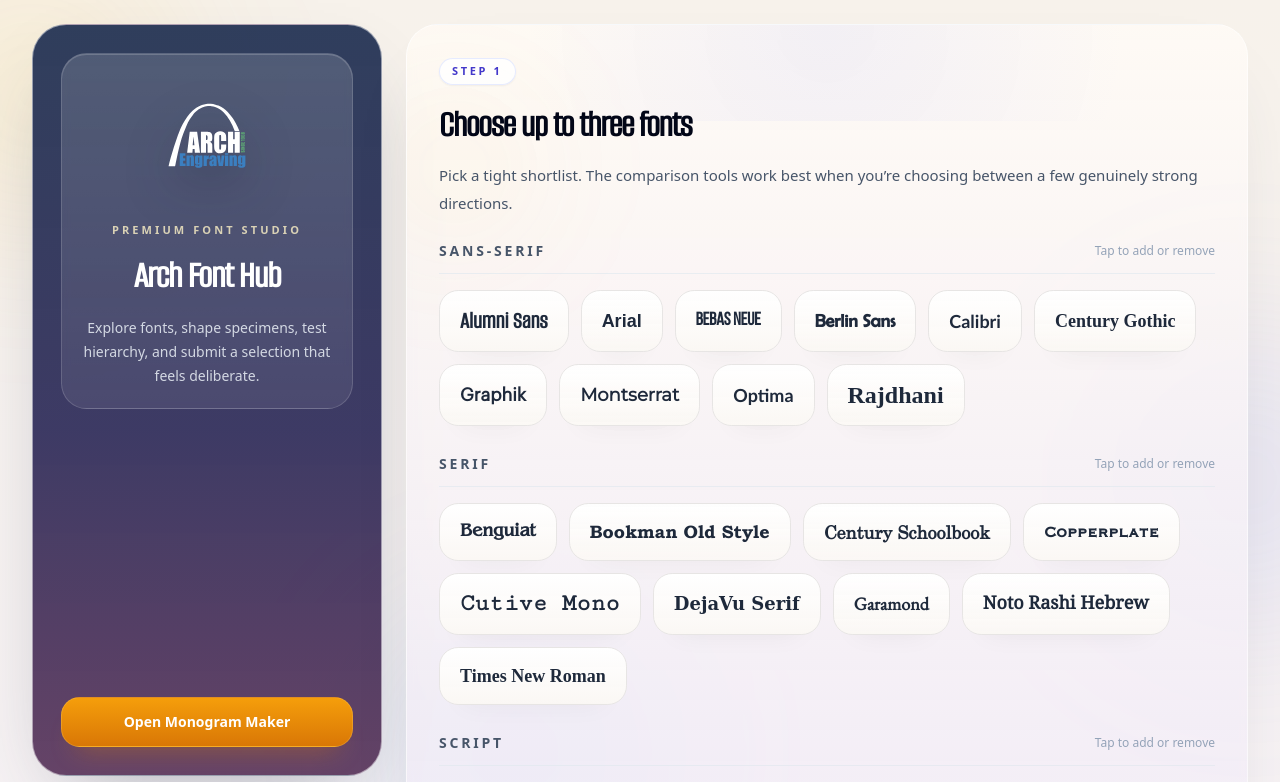
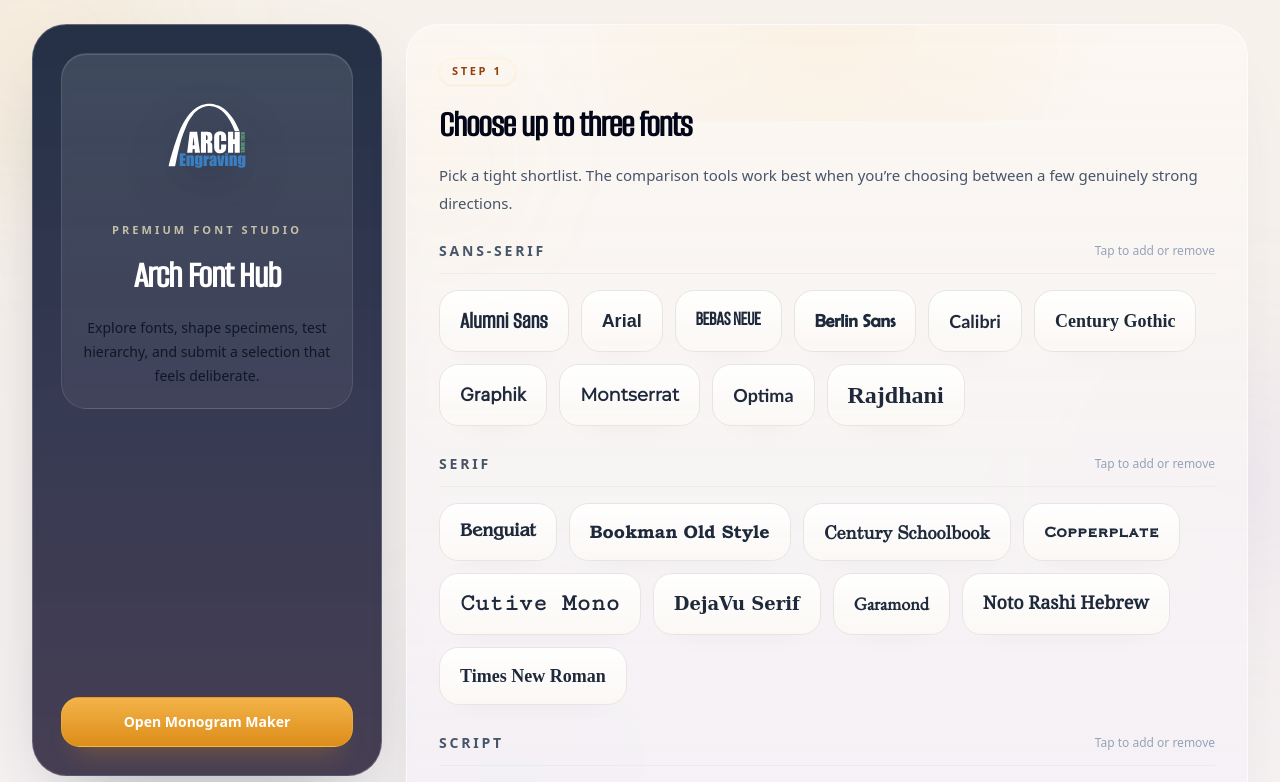
Before and after one commit to Arch-Tom/archfonthub, a React (Vite) app: page / in a window 1280 px wide. Shown: the top 782 px of the page. Built offline with nearby package versions, Linux system fonts and the light colour scheme; a web font is replaced by a local one.

Commit message:
Refine palette for a calmer cohesive feel

```diff
--- a/src/App.jsx
+++ b/src/App.jsx
@@ -35,20 +35,20 @@ const AlignIcon = ({ align = 'left' }) => {
 const SectionShell = ({ eyebrow, title, description, action = null, children, tone = 'soft' }) => {
   const toneClasses =
     tone === 'light'
-      ? 'border-white/70 bg-[linear-gradient(180deg,rgba(255,255,255,0.98),rgba(250,248,245,0.95))] shadow-[0_28px_70px_-40px_rgba(30,41,59,0.18)]'
-      : 'border-white/55 bg-[linear-gradient(180deg,rgba(255,251,246,0.82),rgba(242,236,247,0.72)_58%,rgba(233,240,250,0.76))] shadow-[0_34px_80px_-42px_rgba(51,65,85,0.22)] backdrop-blur-sm';
+      ? 'border-white/80 bg-[linear-gradient(180deg,rgba(255,255,255,0.985),rgba(250,248,245,0.96))] shadow-[0_26px_64px_-40px_rgba(30,41,59,0.14)]'
+      : 'border-white/65 bg-[linear-gradient(180deg,rgba(252,248,243,0.86),rgba(245,241,247,0.78)_58%,rgba(239,244,249,0.8))] shadow-[0_30px_72px_-42px_rgba(51,65,85,0.18)] backdrop-blur-sm';
 
   const eyebrowClasses =
     tone === 'light'
-      ? 'text-slate-600 bg-white/90 border-stone-200/80'
-      : 'text-indigo-700 bg-white/80 border-indigo-100/80';
+      ? 'text-slate-600 bg-white/92 border-stone-200/80'
+      : 'text-amber-800 bg-white/82 border-amber-100/80';
 
   return (
     <section className={`relative overflow-hidden rounded-[2rem] border p-6 sm:p-8 ${toneClasses}`}>
       <div className="pointer-events-none absolute inset-0" aria-hidden="true">
-        <div className="absolute inset-x-0 top-0 h-24 bg-[radial-gradient(circle_at_top,rgba(129,140,248,0.09),transparent_70%)]" />
-        <div className="absolute -left-16 top-8 h-56 w-56 rounded-full bg-[radial-gradient(circle,rgba(251,191,36,0.10),transparent_72%)] blur-3xl" />
-        <div className="absolute -right-20 bottom-0 h-64 w-64 rounded-full bg-[radial-gradient(circle,rgba(96,165,250,0.12),transparent_72%)] blur-3xl" />
+        <div className="absolute inset-x-0 top-0 h-24 bg-[radial-gradient(circle_at_top,rgba(245,158,11,0.06),transparent_70%)]" />
+        <div className="absolute -left-16 top-10 h-48 w-48 rounded-full bg-[radial-gradient(circle,rgba(251,191,36,0.08),transparent_72%)] blur-3xl" />
+        <div className="absolute -right-20 bottom-0 h-56 w-56 rounded-full bg-[radial-gradient(circle,rgba(148,163,184,0.10),transparent_72%)] blur-3xl" />
       </div>
 
       <div className="relative">
@@ -468,27 +468,27 @@ const App = () => {
   const hebrewRegex = /[\u0590-\u05FF]/;
 
   return (
-    <div className="min-h-screen bg-[linear-gradient(180deg,#f7f2eb,#f6f2fb_48%,#eef4fb)] text-slate-900">
+    <div className="min-h-screen bg-[linear-gradient(180deg,#f6f1ea,#f5f1f7_46%,#eef3f8)] text-slate-900">
       <div className="pointer-events-none fixed inset-0 overflow-hidden" aria-hidden="true">
-        <div className="absolute left-[-12rem] top-[-8rem] h-[28rem] w-[28rem] rounded-full bg-[radial-gradient(circle,rgba(251,191,36,0.14),transparent_70%)] blur-3xl" />
-        <div className="absolute right-[-12rem] top-[16rem] h-[28rem] w-[28rem] rounded-full bg-[radial-gradient(circle,rgba(129,140,248,0.16),transparent_72%)] blur-3xl" />
-        <div className="absolute bottom-[-10rem] left-[24%] h-[26rem] w-[26rem] rounded-full bg-[radial-gradient(circle,rgba(96,165,250,0.16),transparent_72%)] blur-3xl" />
+        <div className="absolute left-[-10rem] top-[-8rem] h-[24rem] w-[24rem] rounded-full bg-[radial-gradient(circle,rgba(245,158,11,0.10),transparent_70%)] blur-3xl" />
+        <div className="absolute right-[-10rem] top-[18rem] h-[24rem] w-[24rem] rounded-full bg-[radial-gradient(circle,rgba(167,139,250,0.10),transparent_72%)] blur-3xl" />
+        <div className="absolute bottom-[-9rem] left-[26%] h-[22rem] w-[22rem] rounded-full bg-[radial-gradient(circle,rgba(148,163,184,0.12),transparent_72%)] blur-3xl" />
       </div>
 
       <div className="relative mx-auto max-w-[1650px] px-4 py-4 sm:px-6 lg:px-8 lg:py-6">
         <div className="grid min-h-[calc(100vh-2rem)] gap-6 xl:grid-cols-[350px_minmax(0,1fr)]">
           <aside className="xl:sticky xl:top-6 xl:h-[calc(100vh-3rem)]">
-            <div className="flex h-full flex-col overflow-hidden rounded-[2.15rem] border border-white/50 bg-[linear-gradient(180deg,rgba(39,54,86,0.96),rgba(49,46,91,0.94)_54%,rgba(88,52,90,0.92)_100%)] p-6 shadow-[0_34px_80px_-36px_rgba(51,65,85,0.42)] sm:p-7">
-              <div className="rounded-[1.6rem] border border-white/15 bg-[linear-gradient(180deg,rgba(255,255,255,0.16),rgba(255,255,255,0.08))] p-5 shadow-[inset_0_1px_0_rgba(255,255,255,0.18)] backdrop-blur-sm">
-                <img src="/images/Arch Vector Logo White.svg" alt="Arch Font Hub Logo" className="mx-auto h-28 w-28 object-contain drop-shadow-[0_16px_24px_rgba(15,23,42,0.32)] sm:h-32 sm:w-32" />
+            <div className="flex h-full flex-col overflow-hidden rounded-[2.15rem] border border-white/20 bg-[linear-gradient(180deg,rgba(32,44,67,0.98),rgba(47,50,76,0.96)_54%,rgba(60,52,74,0.95)_100%)] p-6 shadow-[0_32px_76px_-36px_rgba(30,41,59,0.42)] sm:p-7">
+              <div className="rounded-[1.6rem] border border-white/10 bg-[linear-gradient(180deg,rgba(255,255,255,0.12),rgba(255,255,255,0.05))] p-5 shadow-[inset_0_1px_0_rgba(255,255,255,0.14)] backdrop-blur-sm">
+                <img src="/images/Arch Vector Logo White.svg" alt="Arch Font Hub Logo" className="mx-auto h-28 w-28 object-contain drop-shadow-[0_14px_22px_rgba(15,23,42,0.32)] sm:h-32 sm:w-32" />
                 <div className="mt-5 text-center">
-                  <div className="text-[11px] font-semibold uppercase tracking-[0.28em] text-amber-100/80">Premium Font Studio</div>
+                  <div className="text-[11px] font-semibold uppercase tracking-[0.28em] text-amber-100/70">Premium Font Studio</div>
                   <h1 className="mt-2 text-[2.4rem] font-bold tracking-tight text-white" style={{ fontFamily: 'Alumni Sans Regular' }}>Arch Font Hub</h1>
-                  <p className="mt-3 text-sm leading-6 text-slate-200/90">Explore fonts, shape specimens, test hierarchy, and submit a selection that feels deliberate.</p>
+                  <p className="mt-3 text-sm leading-6 text-slate-200/88">Explore fonts, shape specimens, test hierarchy, and submit a selection that feels deliberate.</p>
                 </div>
               </div>
               <div className="mt-auto pt-5">
-                <button className="w-full rounded-[1.15rem] border border-amber-200/20 bg-[linear-gradient(180deg,#f59e0b,#d97706)] px-5 py-3.5 text-sm font-bold text-white shadow-[0_18px_26px_-16px_rgba(217,119,6,0.46)] transition-all hover:-translate-y-px hover:shadow-[0_22px_30px_-14px_rgba(217,119,6,0.58)]" onClick={() => setShowMonogramMaker(true)} type="button">Open Monogram Maker</button>
+                <button className="w-full rounded-[1.15rem] border border-amber-300/20 bg-[linear-gradient(180deg,#f3b348,#dd8d1a)] px-5 py-3.5 text-sm font-bold text-white shadow-[0_18px_26px_-16px_rgba(221,141,26,0.44)] transition-all hover:-translate-y-px hover:shadow-[0_22px_30px_-14px_rgba(221,141,26,0.54)]" onClick={() => setShowMonogramMaker(true)} type="button">Open Monogram Maker</button>
               </div>
             </div>
           </aside>
@@ -496,7 +496,7 @@ const App = () => {
           <main className="min-w-0 pb-10">
             {isSubmissionComplete && (
               <div className="fixed inset-0 z-30 flex items-center justify-center bg-slate-900/60 backdrop-blur-sm">
-                <div className="rounded-[2rem] border border-white/70 bg-[linear-gradient(180deg,rgba(255,255,255,0.98),rgba(250,248,245,0.95))] p-10 text-center shadow-[0_34px_90px_-40px_rgba(15,23,42,0.26)]">
+                <div className="rounded-[2rem] border border-white/70 bg-[linear-gradient(180deg,rgba(255,255,255,0.985),rgba(250,248,245,0.96))] p-10 text-center shadow-[0_34px_90px_-40px_rgba(15,23,42,0.24)]">
                   <h2 className="text-4xl font-bold text-slate-900" style={{ fontFamily: 'Alumni Sans Regular' }}>Submission Complete</h2>
                   <p className="mt-4 text-lg text-slate-600">Thank you for your submission. You may now close this window.</p>
                 </div>
@@ -519,7 +519,7 @@ const App = () => {
                           let fontSizeClass = isScriptFont ? 'text-2xl' : 'text-lg';
                           if (font.name === 'Concerto Pro') fontSizeClass = 'text-4xl';
                           return (
-                            <button key={font.name} onClick={() => handleFontSelect(font)} className={`group relative overflow-hidden rounded-[1.2rem] border px-5 py-3.5 font-semibold transition-all duration-200 focus:outline-none focus-visible:ring-2 focus-visible:ring-amber-300 ${fontSizeClass} ${isSelected ? 'border-amber-200 bg-[linear-gradient(135deg,rgba(255,247,237,0.95),rgba(238,242,255,0.9))] text-slate-900 shadow-[0_22px_32px_-24px_rgba(217,119,6,0.28)]' : 'border-stone-200 bg-[linear-gradient(180deg,rgba(255,255,255,0.96),rgba(251,248,244,0.92))] text-slate-800 shadow-[0_18px_28px_-24px_rgba(15,23,42,0.10)] hover:-translate-y-px hover:border-amber-200/70 hover:bg-white'}`} style={{ fontFamily: font.name === 'Alumni Sans' ? 'Alumni Sans Regular' : font.styles[Object.keys(font.styles)[0]] }} type="button">
+                            <button key={font.name} onClick={() => handleFontSelect(font)} className={`group relative overflow-hidden rounded-[1.2rem] border px-5 py-3.5 font-semibold transition-all duration-200 focus:outline-none focus-visible:ring-2 focus-visible:ring-amber-300 ${fontSizeClass} ${isSelected ? 'border-amber-200 bg-[linear-gradient(135deg,rgba(255,247,237,0.95),rgba(245,242,255,0.9))] text-slate-900 shadow-[0_22px_32px_-24px_rgba(221,141,26,0.24)]' : 'border-stone-200 bg-[linear-gradient(180deg,rgba(255,255,255,0.965),rgba(251,248,244,0.94))] text-slate-800 shadow-[0_18px_28px_-24px_rgba(15,23,42,0.08)] hover:-translate-y-px hover:border-amber-200/70 hover:bg-white'}`} style={{ fontFamily: font.name === 'Alumni Sans' ? 'Alumni Sans Regular' : font.styles[Object.keys(font.styles)[0]] }} type="button">
                               <span className="relative z-10 flex items-center gap-3"><span>{font.name}</span>{isSelected && <span className="rounded-full border border-amber-100 bg-white/95 px-2 py-0.5 text-[10px] font-bold uppercase tracking-[0.16em] text-amber-700">Selected</span>}</span>
                             </button>
                           );
@@ -530,20 +530,20 @@ const App = () => {
                 </div>
               </SectionShell>
 
-              <SectionShell eyebrow="Step 2" title="Enter your preview text" description="Use real wording from the order whenever possible. Multiple lines are perfect for testing size hierarchy, spacing, and mixed-font layouts." action={<div className="flex flex-wrap items-center justify-end gap-2"><button onClick={() => setShowHebrewPalette(true)} className="rounded-xl border border-stone-200 bg-white/95 px-4 py-2 text-sm font-semibold text-slate-700 transition-all hover:-translate-y-px hover:bg-amber-50" type="button">Hebrew</button><button onClick={() => setShowAccentPalette(true)} className="rounded-xl border border-stone-200 bg-white/95 px-4 py-2 text-sm font-semibold text-slate-700 transition-all hover:-translate-y-px hover:bg-amber-50" type="button">Accents</button><button onClick={() => setShowGlyphPalette(true)} className="rounded-xl border border-stone-200 bg-white/95 px-4 py-2 text-sm font-semibold text-slate-700 transition-all hover:-translate-y-px hover:bg-amber-50" type="button">Symbols</button></div>}>
-                <div className="rounded-[1.55rem] border border-white/80 bg-[linear-gradient(180deg,rgba(255,255,255,0.9),rgba(252,248,243,0.84))] p-4 shadow-[inset_0_1px_0_rgba(255,255,255,0.78)] sm:p-5">
-                  <textarea ref={customTextRef} value={customText} onChange={(e) => setCustomText(e.target.value)} placeholder={DEFAULT_TEXT_PLACEHOLDER} dir="auto" className="min-h-[230px] w-full rounded-[1.3rem] border border-stone-200 bg-[linear-gradient(180deg,rgba(255,255,255,0.98),rgba(250,247,242,0.96))] px-5 py-4 text-xl text-slate-900 shadow-inner transition-all placeholder:text-stone-400 focus:border-amber-300 focus:outline-none focus:ring-2 focus:ring-amber-200/60" />
+              <SectionShell eyebrow="Step 2" title="Enter your preview text" description="Use real wording from the order whenever possible. Multiple lines are perfect for testing size hierarchy, spacing, and mixed-font layouts." action={<div className="flex flex-wrap items-center justify-end gap-2"><button onClick={() => setShowHebrewPalette(true)} className="rounded-xl border border-stone-200 bg-white/95 px-4 py-2 text-sm font-semibold text-slate-700 transition-all hover:-translate-y-px hover:bg-amber-50/80" type="button">Hebrew</button><button onClick={() => setShowAccentPalette(true)} className="rounded-xl border border-stone-200 bg-white/95 px-4 py-2 text-sm font-semibold text-slate-700 transition-all hover:-translate-y-px hover:bg-amber-50/80" type="button">Accents</button><button onClick={() => setShowGlyphPalette(true)} className="rounded-xl border border-stone-200 bg-white/95 px-4 py-2 text-sm font-semibold text-slate-700 transition-all hover:-translate-y-px hover:bg-amber-50/80" type="button">Symbols</button></div>}>
+                <div className="rounded-[1.55rem] border border-white/85 bg-[linear-gradient(180deg,rgba(255,255,255,0.92),rgba(252,249,245,0.88))] p-4 shadow-[inset_0_1px_0_rgba(255,255,255,0.82)] sm:p-5">
+                  <textarea ref={customTextRef} value={customText} onChange={(e) => setCustomText(e.target.value)} placeholder={DEFAULT_TEXT_PLACEHOLDER} dir="auto" className="min-h-[230px] w-full rounded-[1.3rem] border border-stone-200 bg-[linear-gradient(180deg,rgba(255,255,255,0.985),rgba(250,247,242,0.965))] px-5 py-4 text-xl text-slate-900 shadow-inner transition-all placeholder:text-stone-400 focus:border-amber-300 focus:outline-none focus:ring-2 focus:ring-amber-200/55" />
                 </div>
               </SectionShell>
 
               <LivePreviewSection monogramInfo={monogramInfo} combinedText={combinedText} hebrewRegex={hebrewRegex} hasStandardSelection={hasStandardSelection} previewLines={previewLines} openPreviewLineIndex={openPreviewLineIndex} setOpenPreviewLineIndex={setOpenPreviewLineIndex} selectedFonts={selectedFonts} getFontOptionByName={getFontOptionByName} getDefaultStyleKey={getDefaultStyleKey} getSortedStyleKeys={getSortedStyleKeys} fontSize={fontSize} lineSpacing={lineSpacing} textAlign={textAlign} setTextAlign={setTextAlign} handleFontSizeChange={handleFontSizeChange} handleLineSpacingChange={handleLineSpacingChange} handleApplyFontToActiveLine={handleApplyFontToActiveLine} handleLineStyleChange={handleLineStyleChange} handleLineFontSizeOverrideChange={handleLineFontSizeOverrideChange} AlignIcon={AlignIcon} />
 
               <SectionShell eyebrow="Step 3" title="Notes for the designer" description="Use this for special instructions, preferred alternatives, hierarchy notes, or anything that should travel with the submission.">
-                <textarea className="min-h-[160px] w-full rounded-[1.3rem] border border-stone-200 bg-[linear-gradient(180deg,rgba(255,255,255,0.98),rgba(250,247,242,0.96))] px-5 py-4 text-lg text-slate-900 shadow-inner transition-all placeholder:text-stone-400 focus:border-amber-300 focus:outline-none focus:ring-2 focus:ring-amber-200/60" value={customerNotes} onChange={(e) => setCustomerNotes(e.target.value)} placeholder="e.g., Please use Gotham if available, keep the first line more prominent, and make sure the accented characters match the proof style." />
+                <textarea className="min-h-[160px] w-full rounded-[1.3rem] border border-stone-200 bg-[linear-gradient(180deg,rgba(255,255,255,0.985),rgba(250,247,242,0.965))] px-5 py-4 text-lg text-slate-900 shadow-inner transition-all placeholder:text-stone-400 focus:border-amber-300 focus:outline-none focus:ring-2 focus:ring-amber-200/55" value={customerNotes} onChange={(e) => setCustomerNotes(e.target.value)} placeholder="e.g., Please use Gotham if available, keep the first line more prominent, and make sure the accented characters match the proof style." />
               </SectionShell>
 
               <div className="flex justify-end pt-1">
-                <button onClick={handleSubmitClick} className="rounded-[1.25rem] bg-[linear-gradient(180deg,#f59e0b,#d97706)] px-8 py-3.5 text-lg font-bold text-white shadow-[0_18px_28px_-16px_rgba(217,119,6,0.42)] transition-all hover:-translate-y-px hover:shadow-[0_22px_32px_-14px_rgba(217,119,6,0.54)] disabled:cursor-not-allowed disabled:opacity-50" disabled={isSubmitting || !hasReadySubmission}>{isSubmitting ? 'Submitting...' : 'Submit Selection'}</button>
+                <button onClick={handleSubmitClick} className="rounded-[1.25rem] bg-[linear-gradient(180deg,#f3b348,#dd8d1a)] px-8 py-3.5 text-lg font-bold text-white shadow-[0_18px_28px_-16px_rgba(221,141,26,0.4)] transition-all hover:-translate-y-px hover:shadow-[0_22px_32px_-14px_rgba(221,141,26,0.5)] disabled:cursor-not-allowed disabled:opacity-50" disabled={isSubmitting || !hasReadySubmission}>{isSubmitting ? 'Submitting...' : 'Submit Selection'}</button>
               </div>
             </div>
           </main>
@@ -551,8 +551,8 @@ const App = () => {
       </div>
 
       {(showCustomerModal || showMessageBox || showGlyphPalette || showAccentPalette || showHebrewPalette || showSuccessModal) && (
-        <div className="fixed inset-0 z-50 flex items-center justify-center bg-slate-950/58 p-4 backdrop-blur-sm animate-fade-in">
-          <div className="w-full max-w-4xl rounded-[2rem] border border-white/70 bg-[linear-gradient(180deg,rgba(255,255,255,0.98),rgba(250,248,245,0.95))] p-8 shadow-[0_36px_100px_-42px_rgba(15,23,42,0.3)] animate-jump-in">
+        <div className="fixed inset-0 z-50 flex items-center justify-center bg-slate-950/54 p-4 backdrop-blur-sm animate-fade-in">
+          <div className="w-full max-w-4xl rounded-[2rem] border border-white/75 bg-[linear-gradient(180deg,rgba(255,255,255,0.985),rgba(250,248,245,0.96))] p-8 shadow-[0_36px_100px_-42px_rgba(15,23,42,0.28)] animate-jump-in">
             {showSuccessModal && <SuccessModal onClose={() => setShowSuccessModal(false)} />}
             {showHebrewPalette && (
               <div className="space-y-4">
@@ -570,19 +570,19 @@ const App = () => {
                     <div key={rowIndex} className="flex justify-center gap-1.5">
                       {row.map((key, keyIndex) => {
                         const char = typeof key === 'object' ? (isShifted ? key.shifted : key.unshifted) : key;
-                        return <button key={keyIndex} onClick={() => { setHebrewPaletteText((prev) => prev + char); if (!isShifted && hebrewCharacters.includes(char)) setLastHebrewBaseChar(char); setIsShifted(false); }} className="h-12 flex-1 flex items-center justify-center rounded-lg bg-white hover:bg-amber-50 text-slate-800 text-xl font-semibold shadow-sm transition-colors">{char}</button>;
+                        return <button key={keyIndex} onClick={() => { setHebrewPaletteText((prev) => prev + char); if (!isShifted && hebrewCharacters.includes(char)) setLastHebrewBaseChar(char); setIsShifted(false); }} className="h-12 flex-1 flex items-center justify-center rounded-lg bg-white hover:bg-amber-50/80 text-slate-800 text-xl font-semibold shadow-sm transition-colors">{char}</button>;
                       })}
                     </div>
                   ))}
                   <div className="flex justify-center gap-1.5">
-                    <button onClick={() => setIsShifted((prev) => !prev)} className={`h-12 w-24 flex items-center justify-center rounded-lg text-slate-800 text-lg font-semibold shadow-sm transition-colors ${isShifted ? 'bg-amber-500 text-white' : 'bg-white hover:bg-amber-50'}`}>Shift</button>
-                    <button onClick={() => setHebrewPaletteText((prev) => prev + ' ')} className="h-12 flex-1 flex items-center justify-center rounded-lg bg-white hover:bg-amber-50 text-slate-800 text-xl font-semibold shadow-sm transition-colors">Space</button>
-                    <button onClick={handleHebrewBackspace} className="h-12 w-24 flex items-center justify-center rounded-lg bg-white hover:bg-amber-50 text-slate-800 text-lg font-semibold shadow-sm transition-colors">Backspace</button>
+                    <button onClick={() => setIsShifted((prev) => !prev)} className={`h-12 w-24 flex items-center justify-center rounded-lg text-slate-800 text-lg font-semibold shadow-sm transition-colors ${isShifted ? 'bg-amber-500 text-white' : 'bg-white hover:bg-amber-50/80'}`}>Shift</button>
+                    <button onClick={() => setHebrewPaletteText((prev) => prev + ' ')} className="h-12 flex-1 flex items-center justify-center rounded-lg bg-white hover:bg-amber-50/80 text-slate-800 text-xl font-semibold shadow-sm transition-colors">Space</button>
+                    <button onClick={handleHebrewBackspace} className="h-12 w-24 flex items-center justify-center rounded-lg bg-white hover:bg-amber-50/80 text-slate-800 text-lg font-semibold shadow-sm transition-colors">Backspace</button>
                   </div>
                 </div>
                 <div className="flex justify-between items-center pt-4">
                   <button type="button" className="px-6 py-3 bg-stone-200 text-slate-800 rounded-xl hover:bg-stone-300 font-semibold transition-colors text-base flex-shrink-0" onClick={() => { setShowHebrewPalette(false); setIsShifted(false); setHebrewPaletteText(''); setLastHebrewBaseChar('א'); }}>Close</button>
-                  <button type="button" className="px-8 py-3 bg-[linear-gradient(180deg,#f59e0b,#d97706)] text-white rounded-xl hover:brightness-105 font-bold transition-colors shadow-sm text-base flex-shrink-0" onClick={handleInsertToMain}>Insert Text</button>
+                  <button type="button" className="px-8 py-3 bg-[linear-gradient(180deg,#f3b348,#dd8d1a)] text-white rounded-xl hover:brightness-105 font-bold transition-colors shadow-sm text-base flex-shrink-0" onClick={handleInsertToMain}>Insert Text</button>
                 </div>
               </div>
             )}
@@ -593,7 +593,7 @@ const App = () => {
                   {Object.entries(accentedCharacters).map(([baseLetter, chars]) => (
                     <div key={baseLetter} className="flex items-start gap-4">
                       <div className="font-bold text-lg text-slate-600 w-8 text-center pt-2">{baseLetter}</div>
-                      <div className="flex flex-wrap gap-2 flex-1">{chars.map((char) => <button key={char} onClick={() => handleGlyphInsert(char)} className="flex items-center justify-center h-12 w-12 bg-white rounded-lg shadow-sm text-2xl text-slate-700 hover:bg-amber-50 hover:text-amber-700 transition-colors" title={`Insert ${char}`}>{char}</button>)}</div>
+                      <div className="flex flex-wrap gap-2 flex-1">{chars.map((char) => <button key={char} onClick={() => handleGlyphInsert(char)} className="flex items-center justify-center h-12 w-12 bg-white rounded-lg shadow-sm text-2xl text-slate-700 hover:bg-amber-50/80 hover:text-amber-700 transition-colors" title={`Insert ${char}`}>{char}</button>)}</div>
                     </div>
                   ))}
                 </div>
@@ -606,7 +606,7 @@ const App = () => {
             {showGlyphPalette && (
               <div className="space-y-6">
                 <h3 className="text-2xl font-bold text-slate-900">Symbol Palette</h3>
-                <div className="grid grid-cols-6 sm:grid-cols-8 md:grid-cols-12 gap-2 bg-stone-50 p-4 rounded-lg">{glyphs.map((glyph) => <button key={glyph} onClick={() => handleGlyphInsert(glyph)} className="flex items-center justify-center h-12 w-full bg-white rounded-lg shadow-sm text-2xl text-slate-700 hover:bg-amber-50 hover:text-amber-700 transition-colors" title={`Insert ${glyph}`}>{glyph}</button>)}</div>
+                <div className="grid grid-cols-6 sm:grid-cols-8 md:grid-cols-12 gap-2 bg-stone-50 p-4 rounded-lg">{glyphs.map((glyph) => <button key={glyph} onClick={() => handleGlyphInsert(glyph)} className="flex items-center justify-center h-12 w-full bg-white rounded-lg shadow-sm text-2xl text-slate-700 hover:bg-amber-50/80 hover:text-amber-700 transition-colors" title={`Insert ${glyph}`}>{glyph}</button>)}</div>
                 <div className="flex justify-between items-center pt-4">
                   <p className="text-sm text-slate-600 pr-4">Character support varies by font. Confirm the final appearance in the live preview.</p>
                   <button type="button" className="px-6 py-3 bg-stone-200 text-slate-800 rounded-xl hover:bg-stone-300 font-semibold transition-colors text-base flex-shrink-0" onClick={() => setShowGlyphPalette(false)}>Close</button>
```
Also changed, not shown: src/components/LivePreviewSection.jsx (+12 -12 lines).
